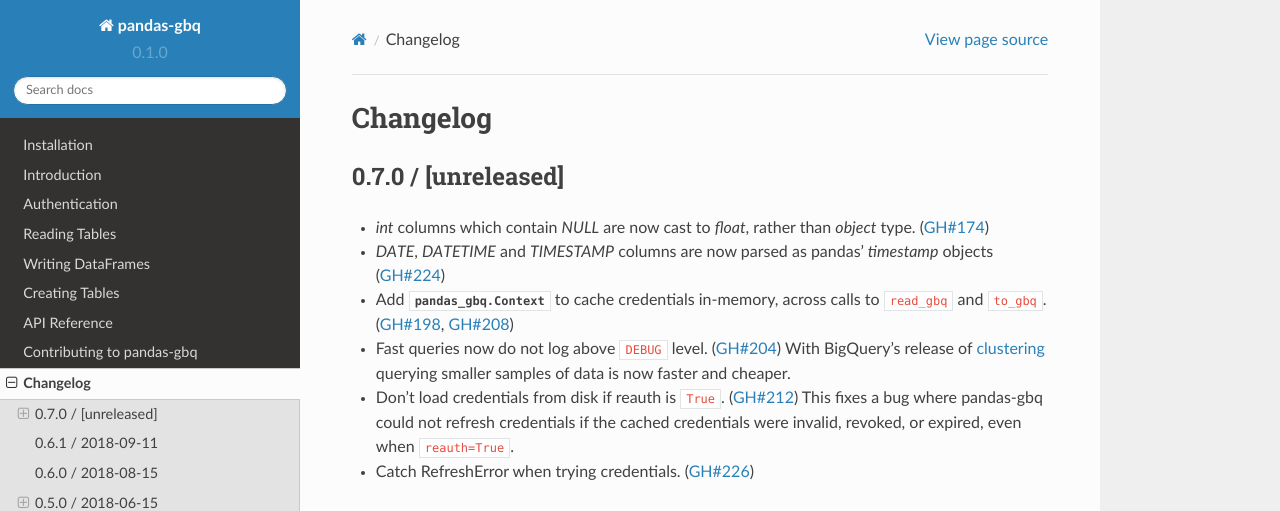
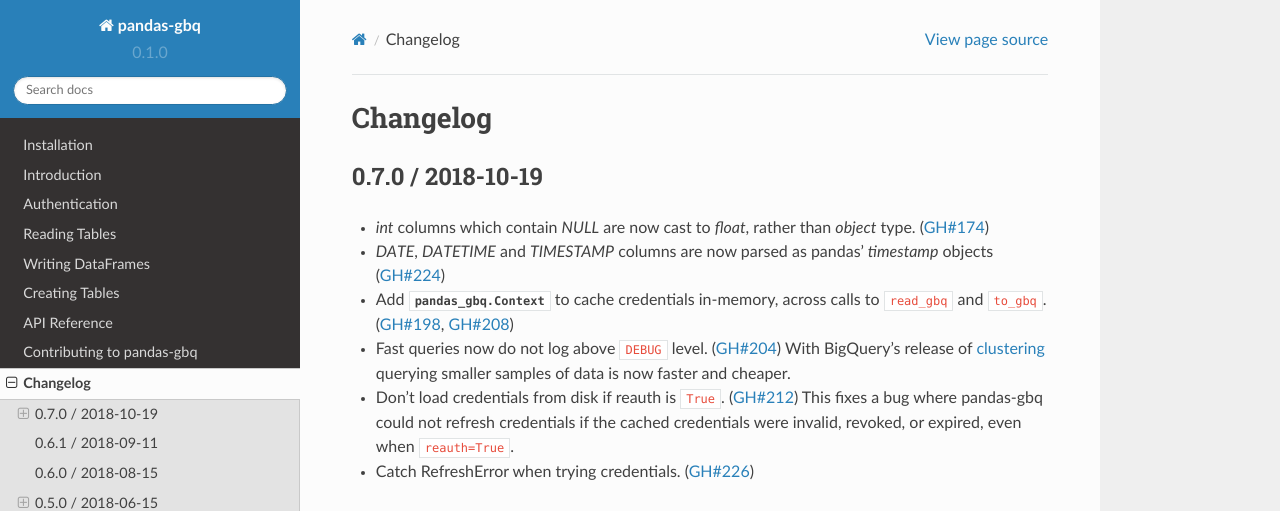
Before and after one commit to googleapis/python-bigquery-pandas, a Sphinx documentation site: the page built from docs/source/changelog.rst, in a window 1280 px wide and 900 px high. Shown: the top 511 px of the window. Built offline with Sphinx 7.4.7 and the Read the Docs theme 2.0.0, drawn with Linux system fonts in a browser that asks for light colours.

Commit message:
Release 0.7.0 (#229)

```diff
--- a/docs/source/changelog.rst
+++ b/docs/source/changelog.rst
@@ -3,7 +3,7 @@
 
 .. _changelog-0.7.0:
 
-0.7.0 / [unreleased]
+0.7.0 / 2018-10-19
 --------------------
 
 - `int` columns which contain `NULL` are now cast to `float`, rather than
```
